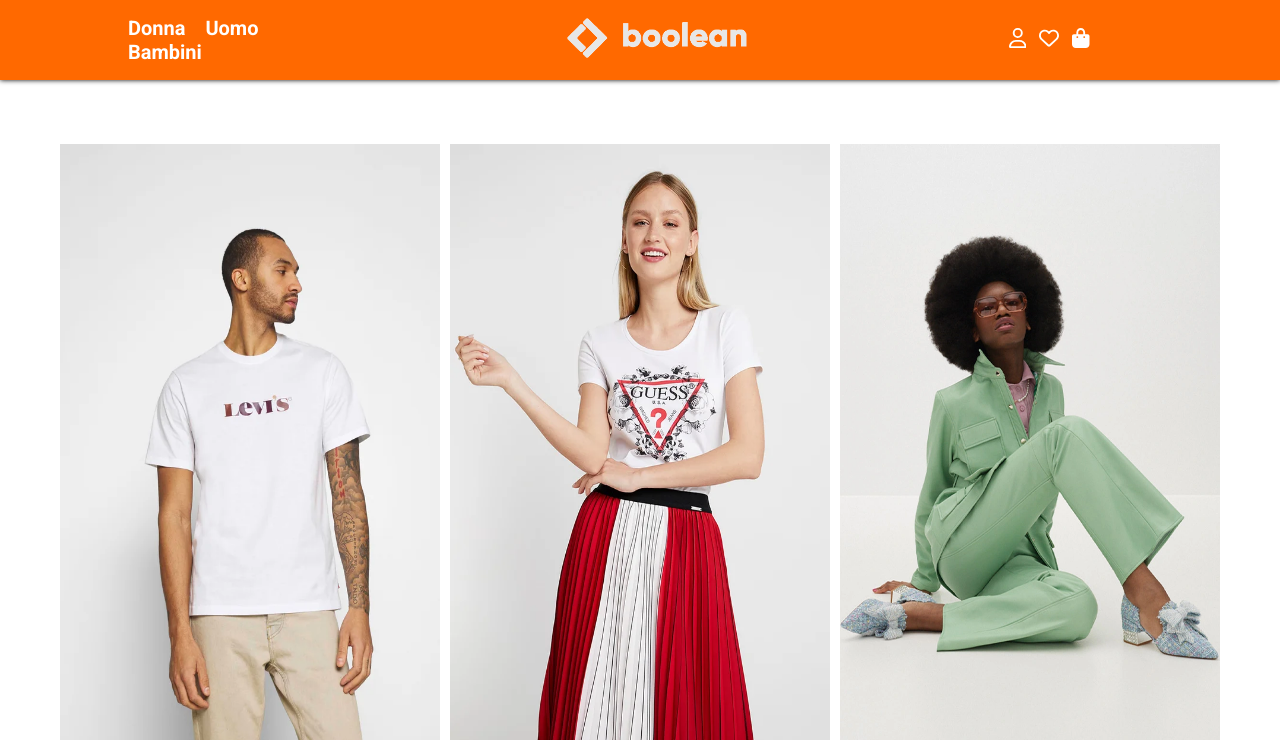
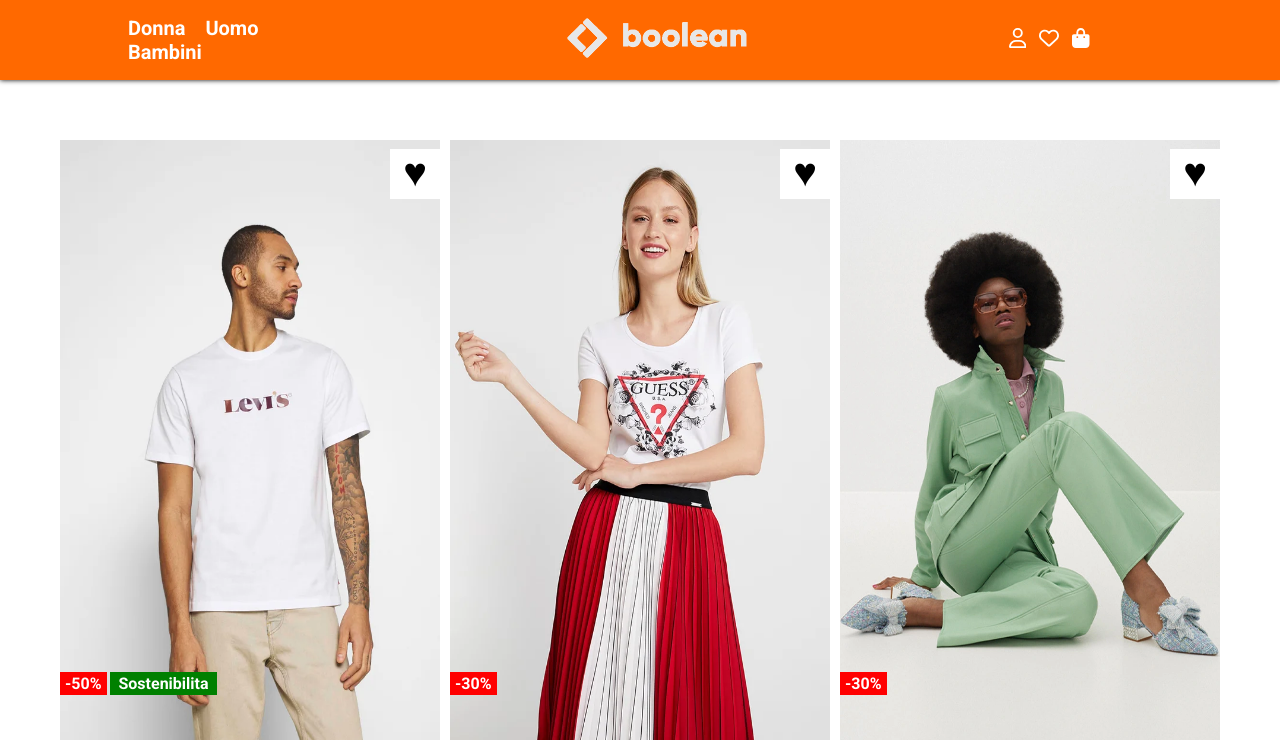
Before and after one commit to FabioVasi/html-css-boolando, a plain HTML site: page index.html in a window 1280 px wide. Shown: the top 740 px of the page. Drawn offline with Linux system fonts and the light colour scheme.

Commit message:
fix space under img end exercise

```diff
--- a/assets/css/style.css
+++ b/assets/css/style.css
@@ -13,7 +13,9 @@ header{
     height: 80px;
     width: 100%;
     box-shadow: 0 0 5px 0 black;
-
+    position: fixed;
+    top: 0;
+    left: 0;
 }
 .control{
     max-width: 80%;
@@ -95,6 +97,10 @@ main{
    width: 50px;
    font-size: 40px;
    text-align: center;
+   position: relative;
+   bottom: 595px;
+   left: 330px;
+   margin-bottom: -70px;
 }
 .cuore:hover{
     color: red;
@@ -106,14 +112,18 @@ main{
     height: 20px;
     padding: 2px 5px;
     font-weight: bold;
+    position: relative;
+    bottom: 50px;
 }
 .sostenibilità{
     background-color: #008000;
     color: white;
     text-align: center;
-    height: 20px;
+    height: 16px;
     padding: 2px 8px;
     font-weight: bold;
+    position: relative;
+    bottom: 50px;
 }
 
 
```
Also changed, not shown: index.html (+1 -0 lines).
